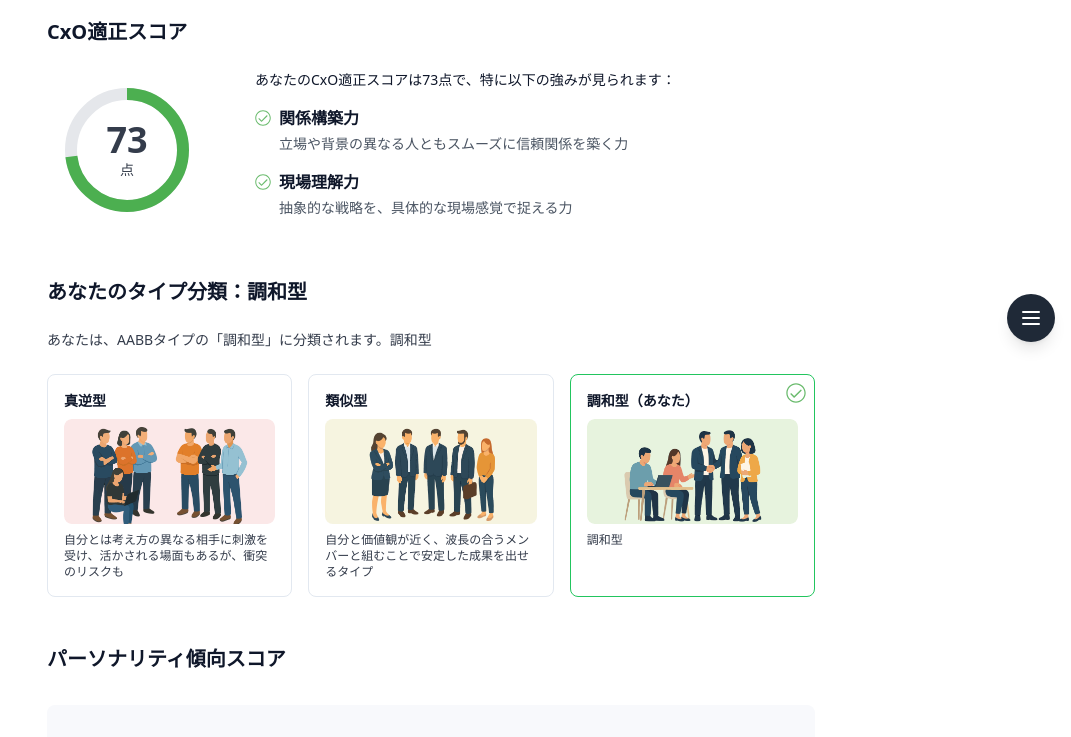
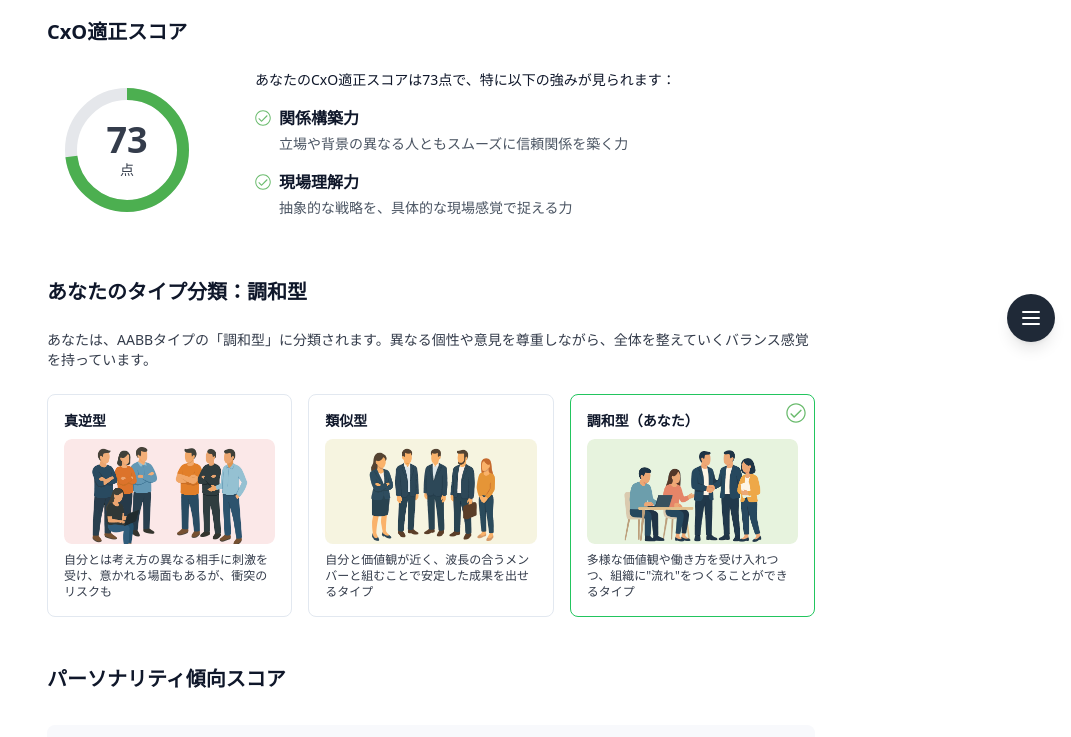
Before and after one commit to ShunTanaka-ui/CxO, a React (Vite) app: page /result in a window 1280 px wide. Shown: the part 442-1179 px from the top of the page, without its empty margins (209-1280 px from the left). Built offline with nearby package versions, Linux system fonts and the light colour scheme.

Commit message:
タイプ分類の説明文をCSVデータから読み込むよう修正

```diff
--- a/src/screens/ResultPage/components/TypeClassification.tsx
+++ b/src/screens/ResultPage/components/TypeClassification.tsx
@@ -2,17 +2,9 @@ import React from "react";
 
 interface TypeClassificationProps {
   classificationType: '類似型' | '調和型' | '真逆型';
-  classificationSummary?: string;  // CSVから読み込んだ説明文
 }
 
-export const TypeClassification = ({ classificationType, classificationSummary }: TypeClassificationProps): JSX.Element => {
-  // デフォルトの説明文（CSVから読み込めなかった場合のフォールバック）
-  const defaultDescriptions = {
-    '真逆型': '自分とは考え方の異なる相手に刺激を受け、活かされる場面もあるが、衝突のリスクも',
-    '類似型': '自分と価値観が近く、波長の合うメンバーと組むことで安定した成果を出せるタイプ',
-    '調和型': '多様な価値観や働き方を受け入れつつ、組織に"流れ"をつくることができるタイプ'
-  };
-
+export const TypeClassification = ({ classificationType }: TypeClassificationProps): JSX.Element => {
   return (
     <div className="grid grid-cols-1 md:grid-cols-3 gap-4">
       <div className={`rounded-lg p-4 border relative ${classificationType === '真逆型' ? 'border-green-500' : ''}`}>
@@ -26,9 +18,7 @@ export const TypeClassification = ({ classificationType, classificationSummary }
         </h4>
         <img src="/magyaku.png" alt="真逆型" className="w-full rounded-lg mb-2" />
         <p className="text-xs text-[#343C4B]">
-          {classificationType === '真逆型' && classificationSummary
-            ? classificationSummary
-            : defaultDescriptions['真逆型']}
+          自分とは考え方の異なる相手に刺激を受け、意かれる場面もあるが、衝突のリスクも
         </p>
       </div>
       <div className={`rounded-lg p-4 border relative ${classificationType === '類似型' ? 'border-green-500' : ''}`}>
@@ -42,9 +32,7 @@ export const TypeClassification = ({ classificationType, classificationSummary }
         </h4>
         <img src="/ruiji.png" alt="類似型" className="w-full rounded-lg mb-2" />
         <p className="text-xs text-[#343C4B]">
-          {classificationType === '類似型' && classificationSummary
-            ? classificationSummary
-            : defaultDescriptions['類似型']}
+          自分と価値観が近く、波長の合うメンバーと組むことで安定した成果を出せるタイプ
         </p>
       </div>
       <div className={`rounded-lg p-4 border relative ${classificationType === '調和型' ? 'border-green-500' : ''}`}>
@@ -58,9 +46,7 @@ export const TypeClassification = ({ classificationType, classificationSummary }
         </h4>
         <img src="/chowa.png" alt="調和型" className="w-full rounded-lg mb-2" />
         <p className="text-xs text-[#343C4B]">
-          {classificationType === '調和型' && classificationSummary
-            ? classificationSummary
-            : defaultDescriptions['調和型']}
+          多様な価値観や働き方を受け入れつつ、組織に"流れ"をつくることができるタイプ
         </p>
       </div>
     </div>
--- a/src/screens/ResultPage/index.tsx
+++ b/src/screens/ResultPage/index.tsx
@@ -606,15 +606,11 @@ export const ResultPage = (): JSX.Element => {
             <h3 className="text-lg md:text-xl font-bold mb-4 md:mb-6">あなたのタイプ分類：{typeResult.classificationType}</h3>
             <p className="text-sm text-[#343C4B] mb-4 md:mb-6">
               あなたは、{typeResult.typePattern}タイプの「{typeResult.classificationType}」に分類されます。
-              {resultTextsMap[typeResult.typePattern]?.classificationSummary ||
-                (typeResult.classificationType === '類似型' ? '4つの軸において類似した特性を持ち、一貫した方向性で物事を捉えます。' :
-                 typeResult.classificationType === '調和型' ? '異なる個性や意見を尊重しながら、全体を整えていくバランス感覚を持っています。' :
-                 '対照的な特性をもつ人や考え方を理解し、多様な視点から物事を捉えます。')}
+              {typeResult.classificationType === '類似型' && '4つの軸において類似した特性を持ち、一貫した方向性で物事を捉えます。'}
+              {typeResult.classificationType === '調和型' && '異なる個性や意見を尊重しながら、全体を整えていくバランス感覚を持っています。'}
+              {typeResult.classificationType === '真逆型' && '対照的な特性をもつ人や考え方を理解し、多様な視点から物事を捉えます。'}
             </p>
-            <TypeClassification
-              classificationType={typeResult.classificationType}
-              classificationSummary={resultTextsMap[typeResult.typePattern]?.classificationSummary}
-            />
+            <TypeClassification classificationType={typeResult.classificationType} />
           </div>
 
           <div className="w-full mb-8 md:mb-12">
```
